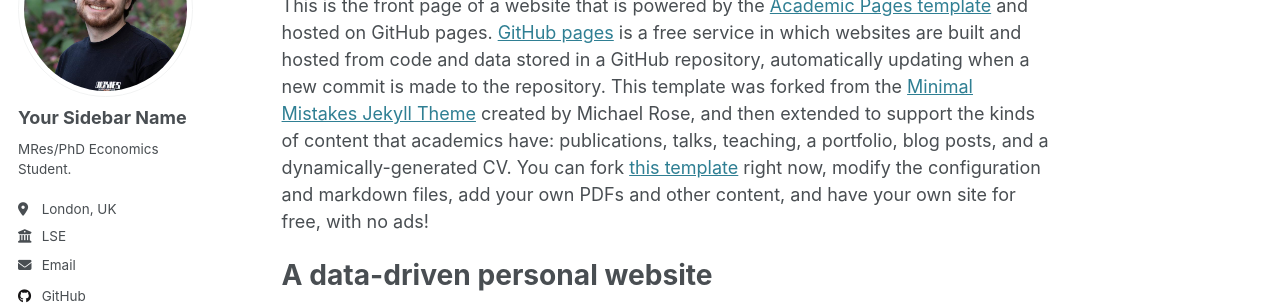
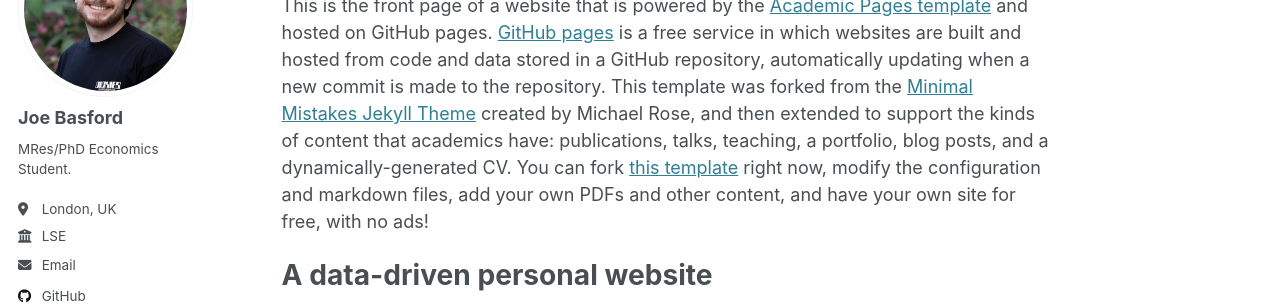
Before and after one commit to Joe-Basford/Joe-Basford.github.io, a Jekyll site: the page built from _pages/about.md, in a window 1280 px wide. Shown: the part 177-482 px from the top of the page. Built offline with Jekyll 4.4.1, drawn with Linux system fonts in a browser that asks for light colours.

Commit message:
Update _config.yml

```diff
--- a/_config.yml
+++ b/_config.yml
@@ -23,7 +23,7 @@ repository               : "academicpages/academicpages.github.io"
 author:
   # Biographic information
   avatar           : "profile.png"
-  name             : "Your Sidebar Name"
+  name             : "Joe Basford"
   pronouns         : # example: "she/her"
   bio              : "MRes/PhD Economics Student. "
   location         : "London, UK"
```
